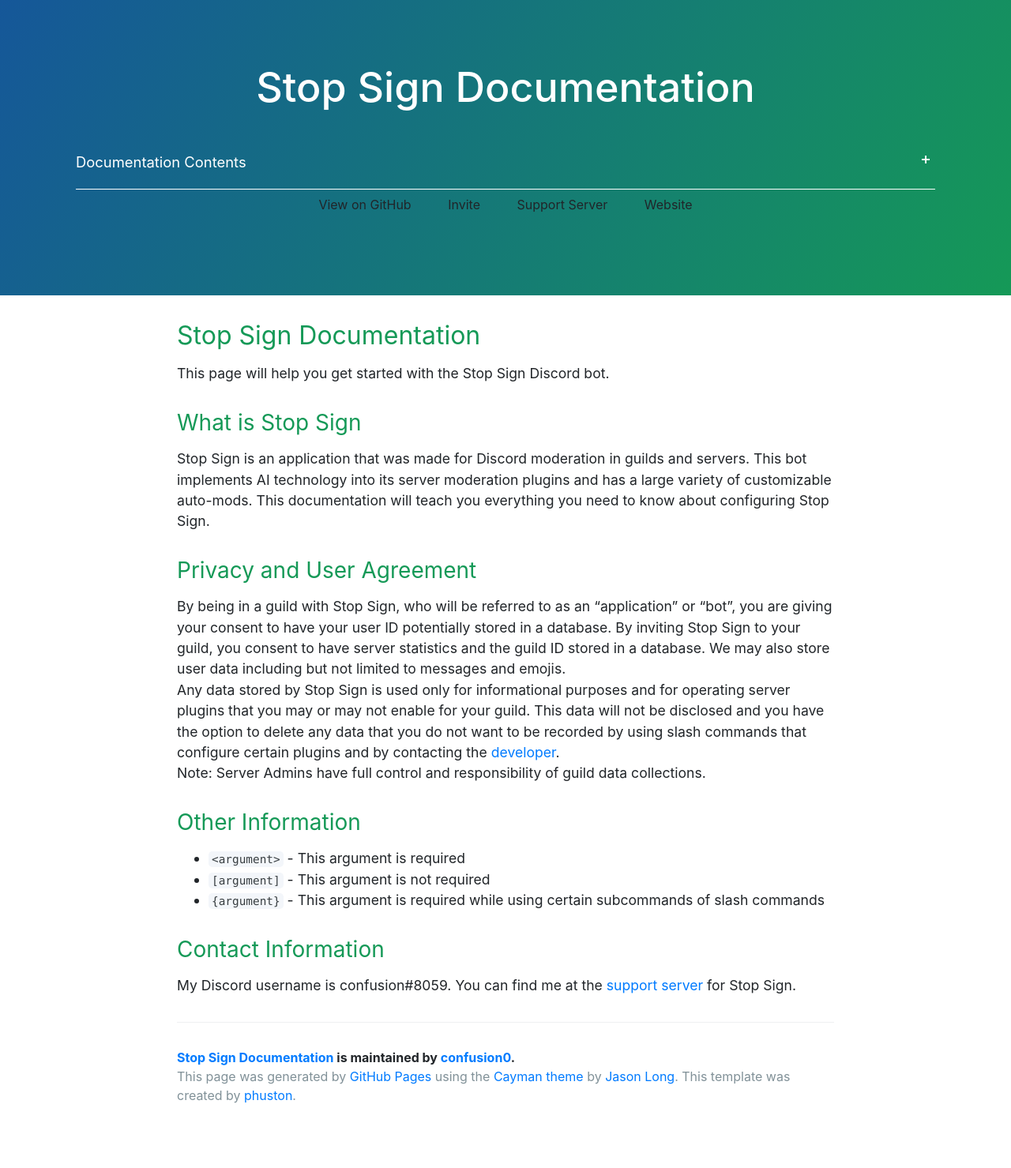
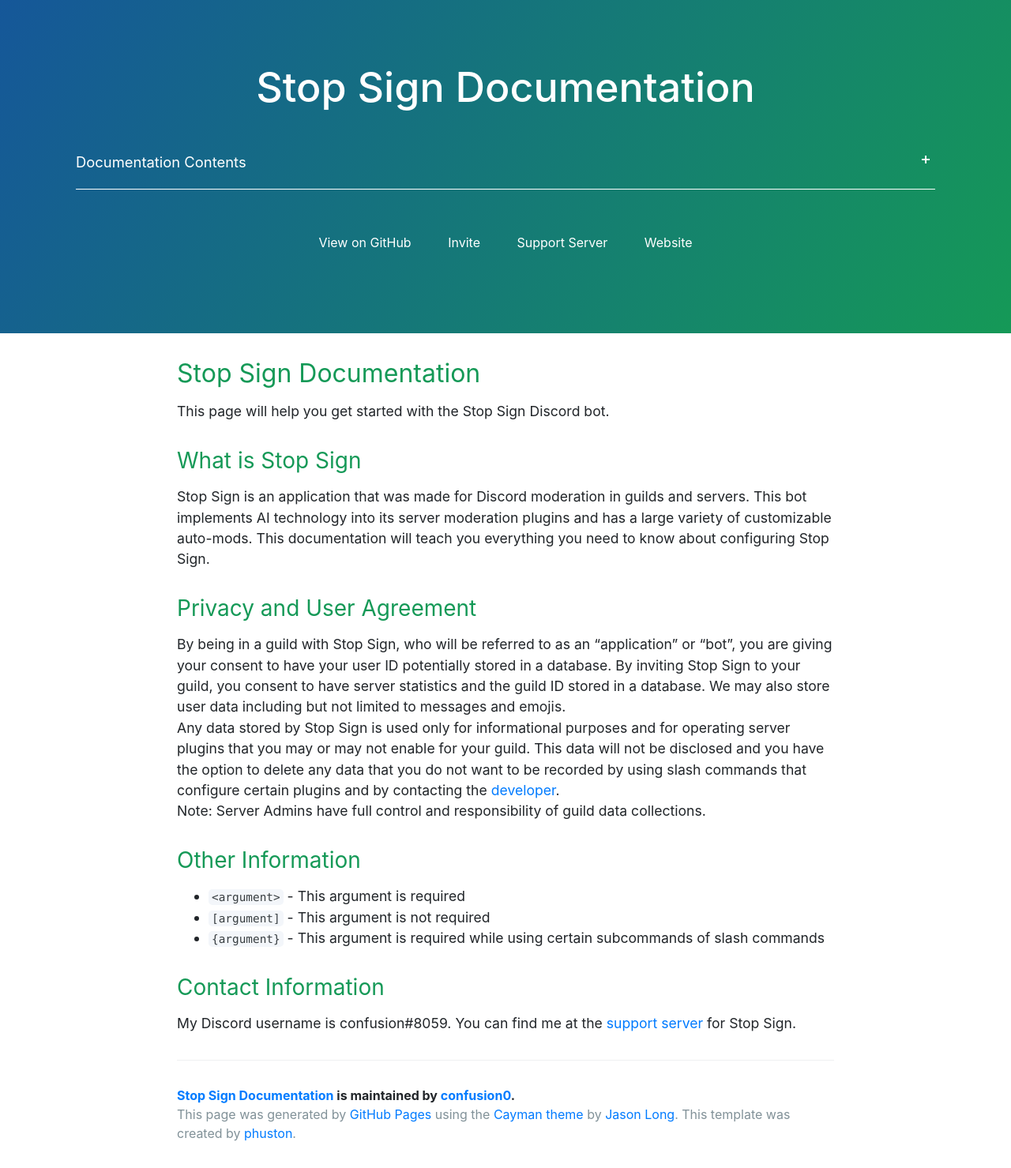
Before and after one commit to confusion0/stop-sign-bot-slash-commands, a Jekyll site: the page built from introduction.md, in a window 1280 px wide. Shown: the whole page at 79% size. Built offline with Jekyll 4.4.1, drawn with Linux system fonts in a browser that asks for light colours; nearby versions of some CDN libraries; library files that are not in the unit come from our copies; before the commit the page ends 1431 px from its top, so only the background shows below that.

Commit message:
Update template.html

```diff
--- a/_layouts/template.html
+++ b/_layouts/template.html
@@ -31,11 +31,12 @@
         </div>
       </div>
       </div>
-
-      <a href="https://github.com/confusion0/stop-sign-bot-slash-commands" class="btn">View on GitHub</a>
-      <a href="https://discord.com/api/oauth2/authorize?client_id=823568726372253716&permissions=8&scope=applications.commands%20bot" class="btn">Invite</a>
-      <a href="https://discord.gg/e4fxq8vCfM" class="btn">Support Server</a>
-      <a href="https://stopsign.glitch.me/" class="btn">Website</a>
+      <br>
+      <br>
+      <a href="https://github.com/confusion0/stop-sign-bot-slash-commands" class="btn" style="color: #ffffff">View on GitHub</a>
+      <a href="https://discord.com/api/oauth2/authorize?client_id=823568726372253716&permissions=8&scope=applications.commands%20bot" class="btn" style="color: #ffffff">Invite</a>
+      <a href="https://discord.gg/e4fxq8vCfM" class="btn" style="color: #ffffff">Support Server</a>
+      <a href="https://stopsign.glitch.me/" class="btn" style="color: #ffffff">Website</a>
     </section>
 
     <section class="main-content">
```
